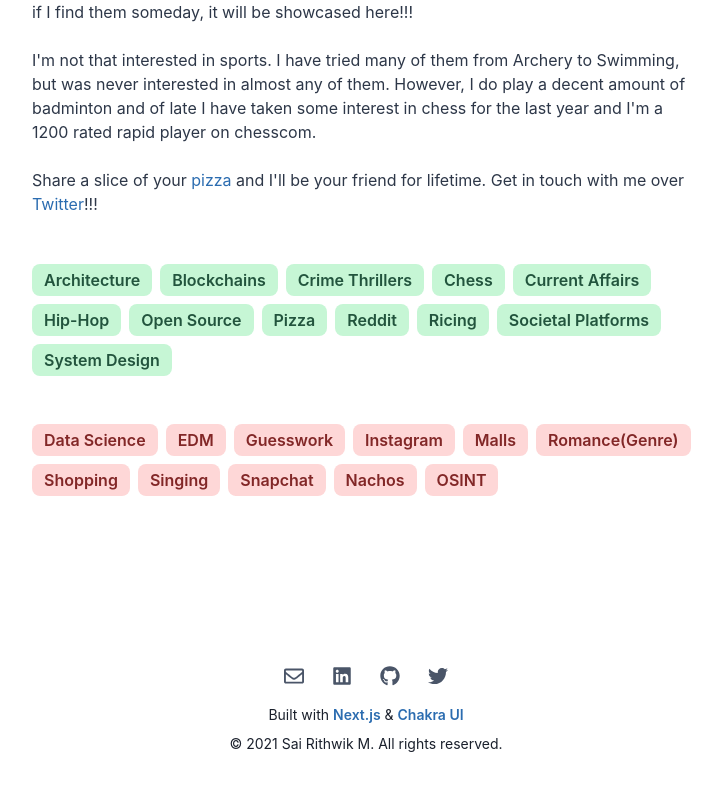
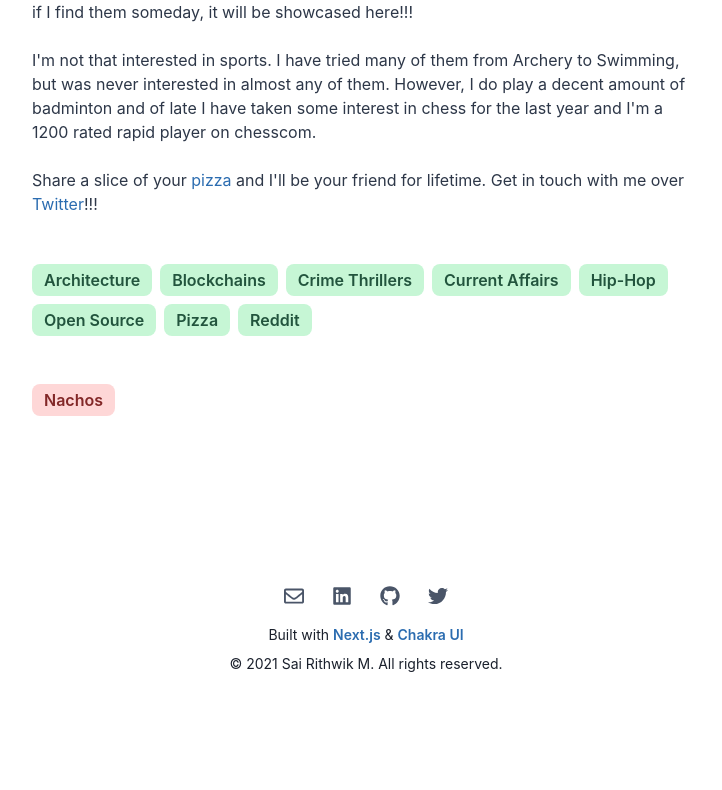
Before and after one commit to rtwksai/portfolio, a Next.js app: page /about in a window 1280 px wide. Shown: the part 1030-1820 px from the top of the page, without its empty margins (274-996 px from the left). After the commit the page ends 1752 px from the top, so only its background shows below. Built offline with nearby package versions, Linux system fonts and the light colour scheme.

Commit message:
Update about.js

```diff
--- a/pages/about.js
+++ b/pages/about.js
@@ -29,27 +29,14 @@ const Interests = {
     "Architecture",
     "Blockchains",
     "Crime Thrillers",
-    "Chess",
     "Current Affairs",
     "Hip-Hop",
     "Open Source",
     "Pizza",
-    "Reddit",
-    "Ricing",
-    "Societal Platforms",
-    "System Design"],
+    "Reddit"],
 
-    dislike: ["Data Science",
-    "EDM",
-    "Guesswork",
-    "Instagram",
-    "Malls",
-    "Romance(Genre)",
-    "Shopping",
-    "Singing",
-    "Snapchat",
-    "Nachos",
-    "OSINT"]
+    dislike: [
+    "Nachos"]
 };
 
 
```
